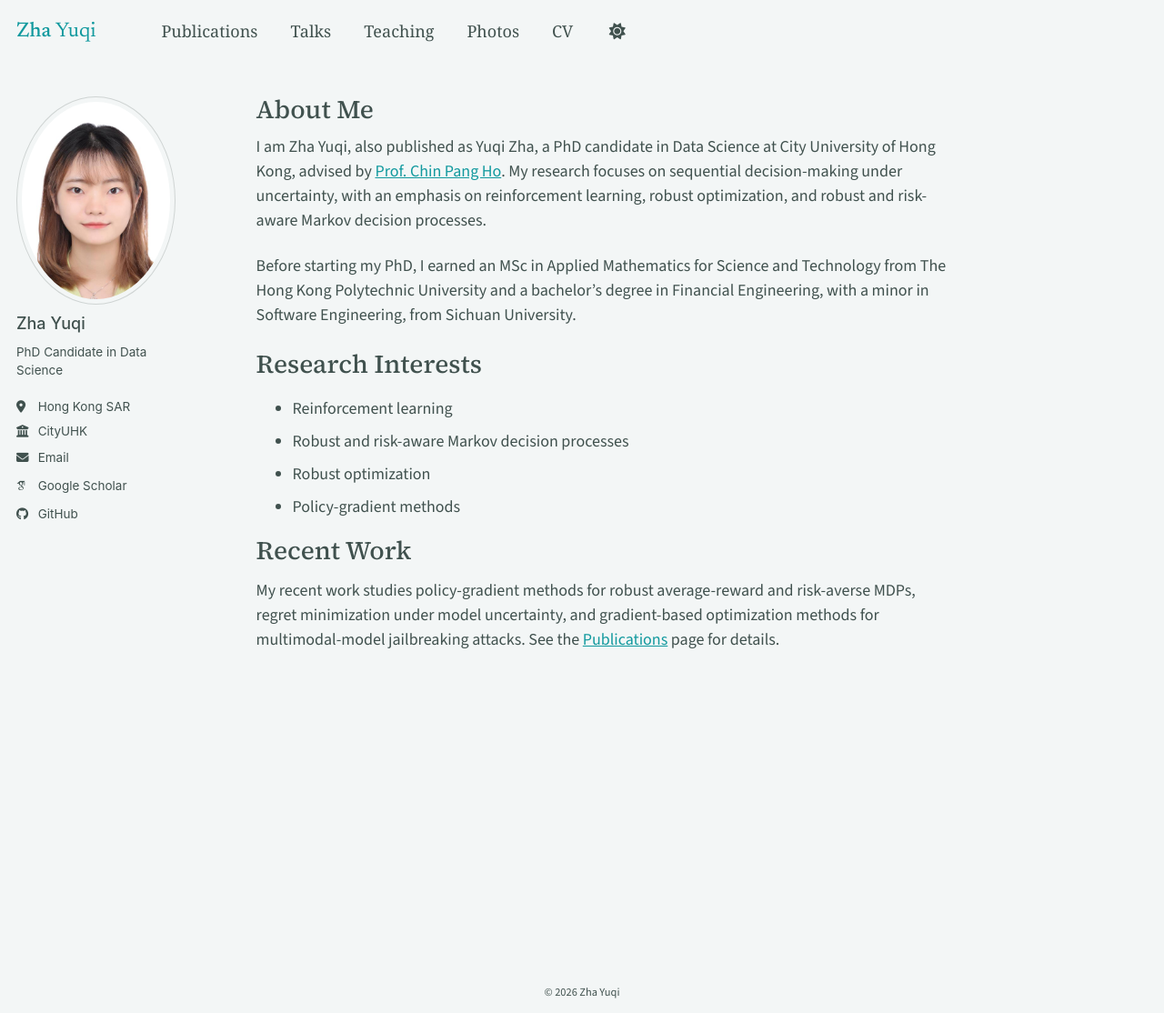
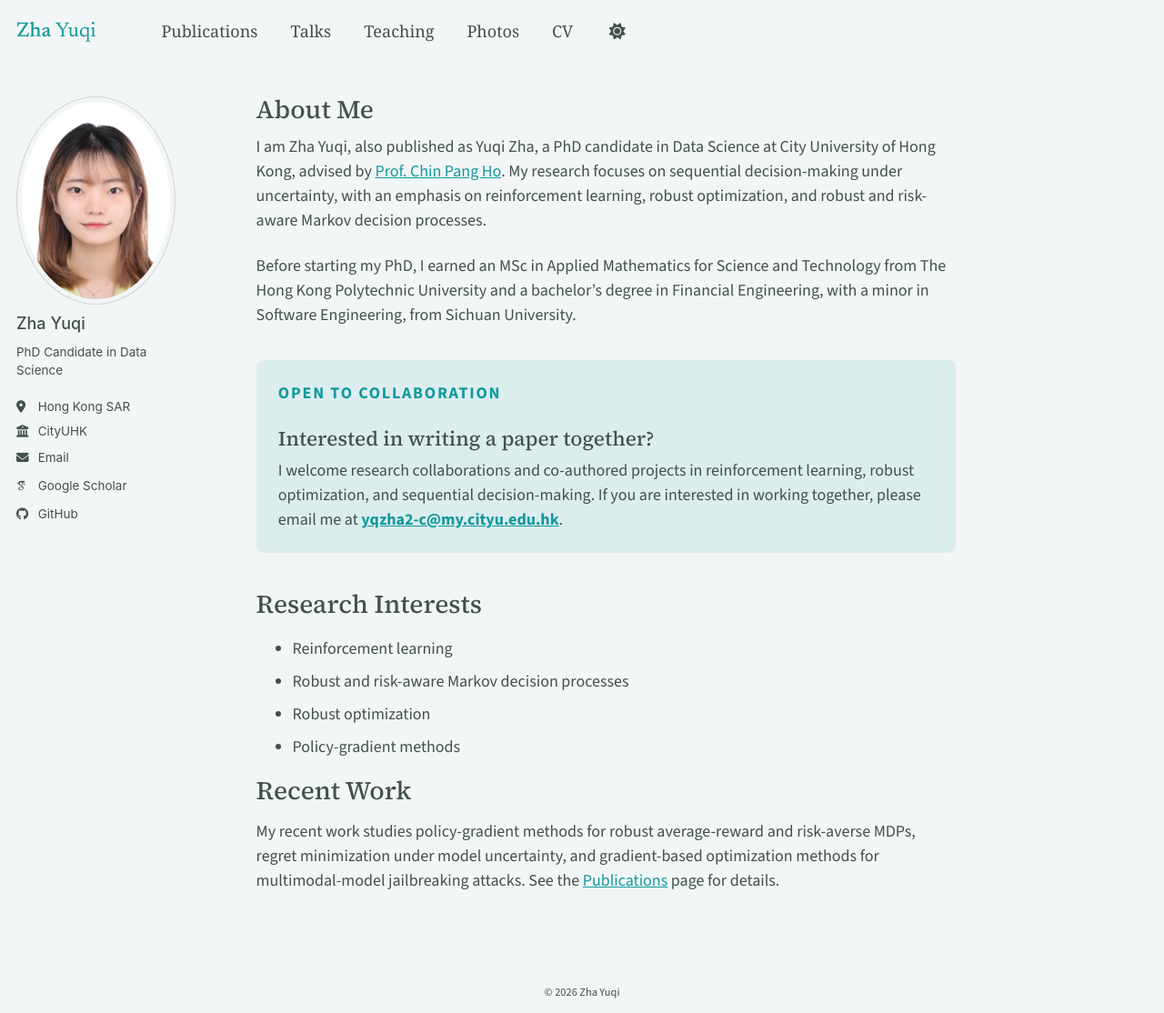
Before and after one commit to Charliez7/Charliez7.github.io, a Jekyll site: the page built from _pages/about.md, in a window 1280 px wide and 1114 px high. Shown: the whole window at 91% size. Built offline with Jekyll 4.4.1, drawn with Linux system fonts in a browser that asks for light colours; some web fonts are replaced; a script bundle is joined from its source files by our own code; library files that are not in the unit come from our copies; some of the changed lines change nothing that is shown.

Commit message:
Add homepage collaboration invitation

```diff
--- a/_pages/about.md
+++ b/_pages/about.md
@@ -13,6 +13,12 @@ I am Zha Yuqi, also published as Yuqi Zha, a PhD candidate in Data Science at Ci
 
 Before starting my PhD, I earned an MSc in Applied Mathematics for Science and Technology from The Hong Kong Polytechnic University and a bachelor's degree in Financial Engineering, with a minor in Software Engineering, from Sichuan University.
 
+<aside class="collaboration-callout" aria-labelledby="collaboration-title">
+  <p class="collaboration-callout__label">OPEN TO COLLABORATION</p>
+  <h2 id="collaboration-title">Interested in writing a paper together?</h2>
+  <p>I welcome research collaborations and co-authored projects in reinforcement learning, robust optimization, and sequential decision-making. If you are interested in working together, please email me at <a href="mailto:yqzha2-c@my.cityu.edu.hk">yqzha2-c@my.cityu.edu.hk</a>.</p>
+</aside>
+
 Research Interests
 ======
 * Reinforcement learning
@@ -23,3 +29,45 @@ Research Interests
 Recent Work
 ======
 My recent work studies policy-gradient methods for robust average-reward and risk-averse MDPs, regret minimization under model uncertainty, and gradient-based optimization methods for multimodal-model jailbreaking attacks. See the [Publications](/publications/) page for details.
+
+<style>
+  .collaboration-callout {
+    margin: 2rem 0 2.25rem;
+    padding: 1.25rem 1.35rem;
+    border-radius: 0.45rem;
+    background: color-mix(in srgb, var(--global-base-color) 10%, var(--global-bg-color));
+  }
+
+  .collaboration-callout__label {
+    margin: 0 0 0.35rem;
+    color: var(--global-base-color);
+    font-size: 0.76em;
+    font-weight: 700;
+    letter-spacing: 0.1em;
+  }
+
+  .collaboration-callout h2 {
+    margin: 0 0 0.45rem;
+    font-size: 1.25em;
+  }
+
+  .collaboration-callout p:last-child {
+    margin: 0;
+  }
+
+  .collaboration-callout a {
+    overflow-wrap: anywhere;
+    font-weight: 600;
+  }
+
+  @media (max-width: 600px) {
+    .collaboration-callout {
+      margin: 1.5rem 0 1.75rem;
+      padding: 1rem;
+    }
+
+    .collaboration-callout h2 {
+      font-size: 1.15em;
+    }
+  }
+</style>
```
